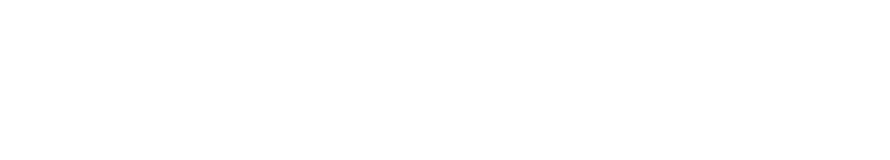
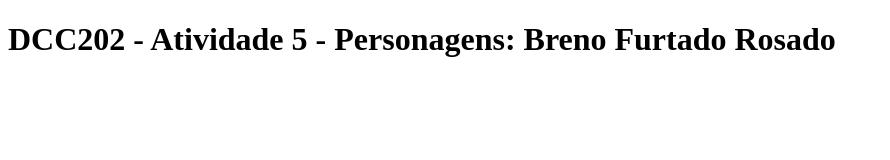
Before and after one commit to ufjf-dcc202/ufjf-dcc202-2023-3-a-atv5-C9BrenoFR, a website: page personagens.html in a window 1280 px wide. Shown: the whole page, without its empty margins (0-890 px from the left). Drawn offline with Linux system fonts and the light colour scheme.

Commit message:
Adicionou uma main no personagens.html e um titulo na main

```diff
--- a/personagens.html
+++ b/personagens.html
@@ -6,6 +6,8 @@
     <title>DCC202 - Atividade 5 - Personagens: Breno Furtado Rosado</title>
 </head>
 <body>
-
+    <main>
+        <h1>DCC202 - Atividade 5 - Personagens: Breno Furtado Rosado</h1>
+    </main>
 </body>
 </html>
```
